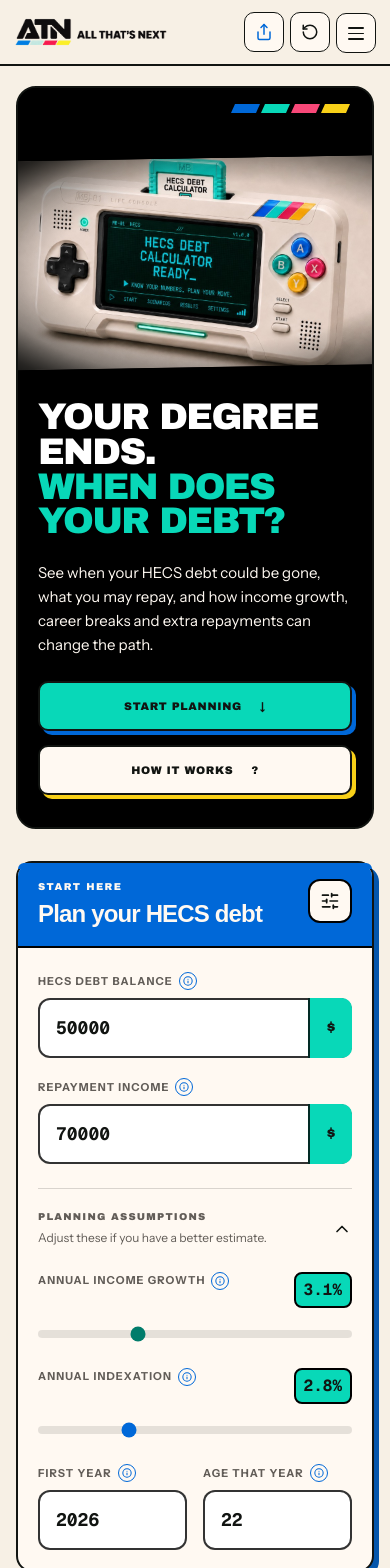
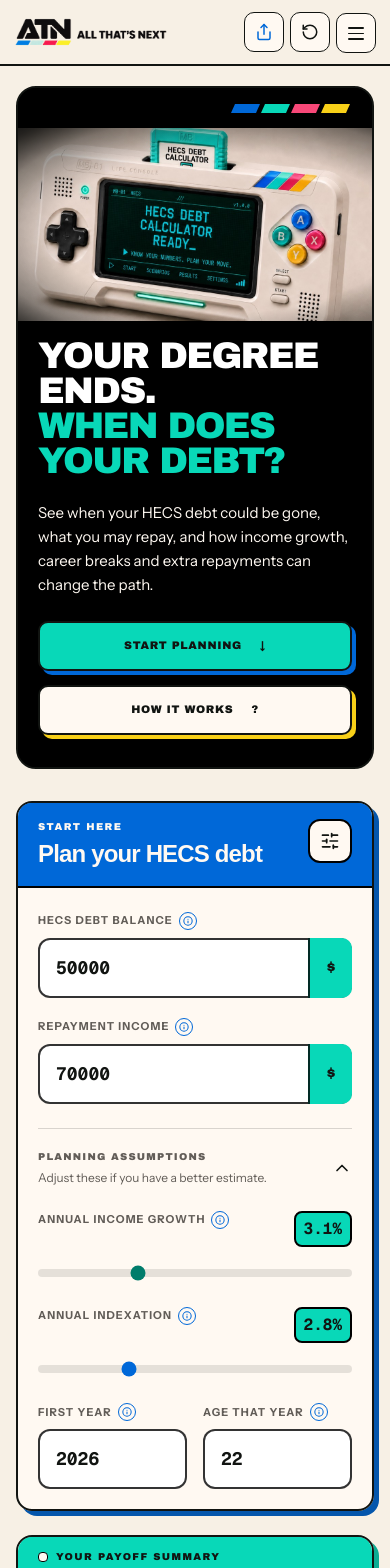
Before and after one commit to mitchbryant-git/help-loan-calculator, a Next.js app: page /hecs-debt-calculator/ in a window 390 px wide. Shown: the top 1568 px of the page. Built offline with nearby package versions, Linux system fonts and the light colour scheme; a web font is replaced by a local one.

Commit message:
Polish HECS photo integration and card corners

```diff
--- a/app/globals.css
+++ b/app/globals.css
@@ -1049,7 +1049,7 @@ body {
   width: 56%;
   min-height: 620px;
   padding: 54px 48px 58px 56px;
-  background: linear-gradient(90deg, #000 0%, rgba(0,0,0,0.99) 62%, rgba(0,0,0,0.9) 76%, transparent 100%);
+  background: linear-gradient(90deg, #000 0%, rgba(0,0,0,0.99) 52%, rgba(0,0,0,0.55) 70%, transparent 92%);
 }
 .help-hero__title {
   display: flex;
@@ -1097,21 +1097,21 @@ body {
 .help-hero__primary-action:active, .help-hero__secondary-action:active { transform: translate(2px,2px); box-shadow: none; }
 .help-hero a:focus-visible, .help-hero button:focus-visible { outline: 3px solid var(--mb-paper); outline-offset: 6px; }
 .help-hero__visual { position: absolute; inset: 0; z-index: 1; overflow: hidden; }
-/* Original approved photo presentation from db6b262; source pixels unchanged. */
+/* Approved photo pixels stay locked; horizontal bounds avoid tilting its backdrop. */
 .help-hero__image-frame {
   position: absolute;
   top: 50%;
-  right: -4%;
+  right: -8%;
   z-index: 2;
   width: min(73%, 1040px);
   overflow: hidden;
   border: 0;
-  border-radius: 32px;
+  border-radius: 0;
   background: transparent;
   box-shadow: none;
-  transform: translateY(-48%) rotate(-1deg);
-  -webkit-mask-image: radial-gradient(ellipse 82% 78% at 58% 50%, #000 60%, rgba(0, 0, 0, 0.94) 72%, transparent 100%);
-  mask-image: radial-gradient(ellipse 82% 78% at 58% 50%, #000 60%, rgba(0, 0, 0, 0.94) 72%, transparent 100%);
+  transform: translateY(-48%);
+  -webkit-mask-image: linear-gradient(90deg, transparent 0%, #000 14%);
+  mask-image: linear-gradient(90deg, transparent 0%, #000 14%);
 }
 .help-hero__image-frame::after {
   content: '';
@@ -1138,8 +1138,9 @@ body {
   .help-hero__top-band { position: relative; height: 40px; background: #000; }
   .help-hero__stripes { top: 16px; right: 24px; }
   .help-hero__stripes span { width: 25px; height: 9px; }
-  .help-hero__visual { position: relative; inset: auto; order: 0; min-height: clamp(270px, 54vw, 380px); }
-  .help-hero__image-frame { top: 50%; right: 50%; width: min(108%,720px); border-radius: 22px; transform: translate(50%,-50%) rotate(-1deg); }
+  .help-hero__visual { position: relative; inset: auto; order: 0; min-height: 0; aspect-ratio: 1280 / 705.24; }
+  .help-hero__image-frame { top: 0; right: 50%; width: min(108%,720px); border-radius: 22px; transform: translateX(50%); }
+  .help-hero__image-frame { -webkit-mask-image: radial-gradient(ellipse 82% 78% at 58% 50%, #000 60%, rgba(0, 0, 0, 0.94) 72%, transparent 100%); mask-image: radial-gradient(ellipse 82% 78% at 58% 50%, #000 60%, rgba(0, 0, 0, 0.94) 72%, transparent 100%); }
   .help-hero__copy { order: 1; width: 100%; min-height: 0; margin-top: -16px; padding: 20px 28px 38px; background: #000; }
   .help-hero__title { font-size: clamp(44px,10vw,70px); }
   .help-hero__lede { max-width: 530px; margin-top: 22px; font-size: 15px; }
@@ -1158,8 +1159,8 @@ body {
 }
 
 @media (max-width: 430px) {
-  .help-hero__visual { min-height: 270px; }
-  .help-hero__image-frame { top: 50%; width: 116%; }
+  .help-hero__visual { aspect-ratio: 1280 / 757.48; }
+  .help-hero__image-frame { width: 116%; }
 }
 
 /* --- SHARE RESULTS: EXPORT MODULE --- */
@@ -3056,24 +3057,13 @@ body {
 .mb-colour-card {
   --card-accent: var(--mb-mint);
   position: relative;
-  background: var(--mb-paper);
+  background: linear-gradient(var(--card-accent) 0 6px, var(--mb-paper) 6px) padding-box;
   border: 2px solid var(--mb-ink);
   border-radius: 16px;
   box-shadow: 5px 5px 0 color-mix(in srgb, var(--card-accent) 78%, var(--mb-ink));
 }
 
-.mb-colour-card::before {
-  content: '';
-  position: absolute;
-  z-index: 3;
-  top: 0;
-  left: 0;
-  right: 0;
-  height: 6px;
-  border-radius: 13px 13px 0 0;
-  background: var(--card-accent);
-  pointer-events: none;
-}
+.mb-colour-card::before { content: none; }
 /* Screen Reader Only - Visually Hidden but Accessible */
 .sr-only {
   position: absolute;
```
